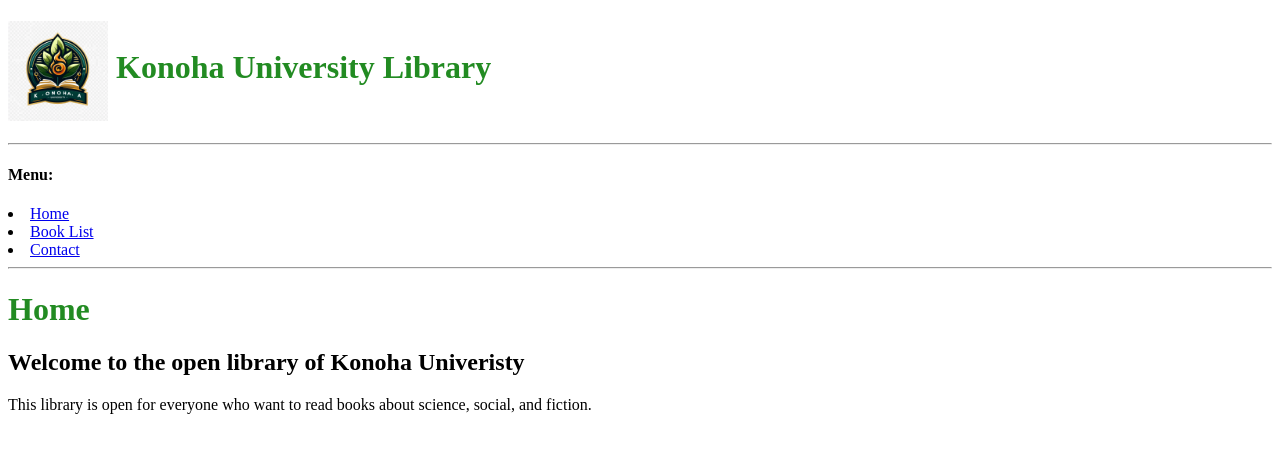
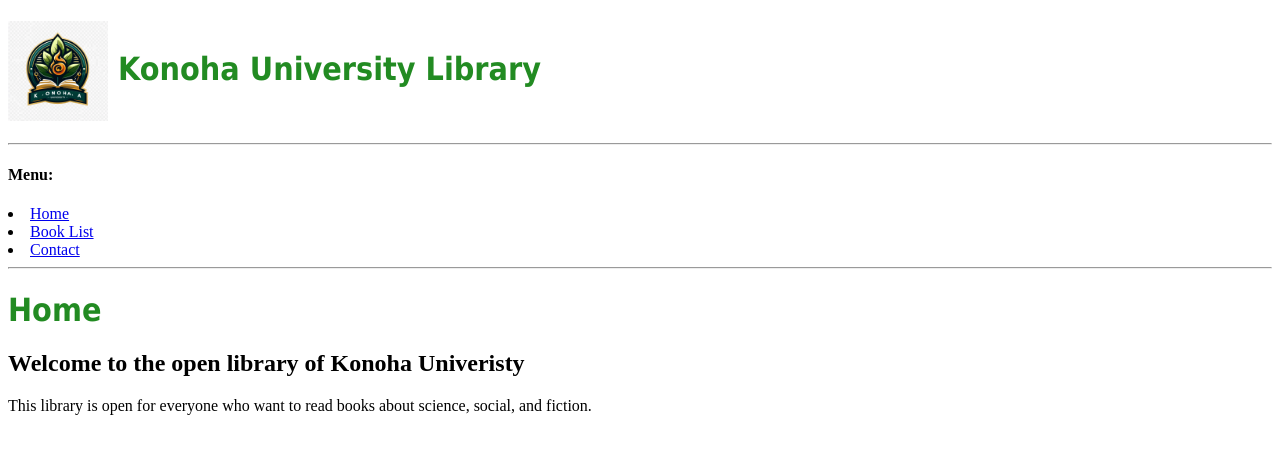
Before and after one commit to waisalkindy/HTML_Exercise, a plain HTML site: page HTML Training 3 - Add media/index.html in a window 1280 px wide. Drawn offline with Linux system fonts and the light colour scheme.

Commit message:
Update styles.css

```diff
--- a/HTML Training 3 - Add media/css/styles.css
+++ b/HTML Training 3 - Add media/css/styles.css
@@ -1,3 +1,4 @@
 h1{
-  color:forestgreen
+  color:forestgreen;
+  font-family: Tahoma;
 }
```
